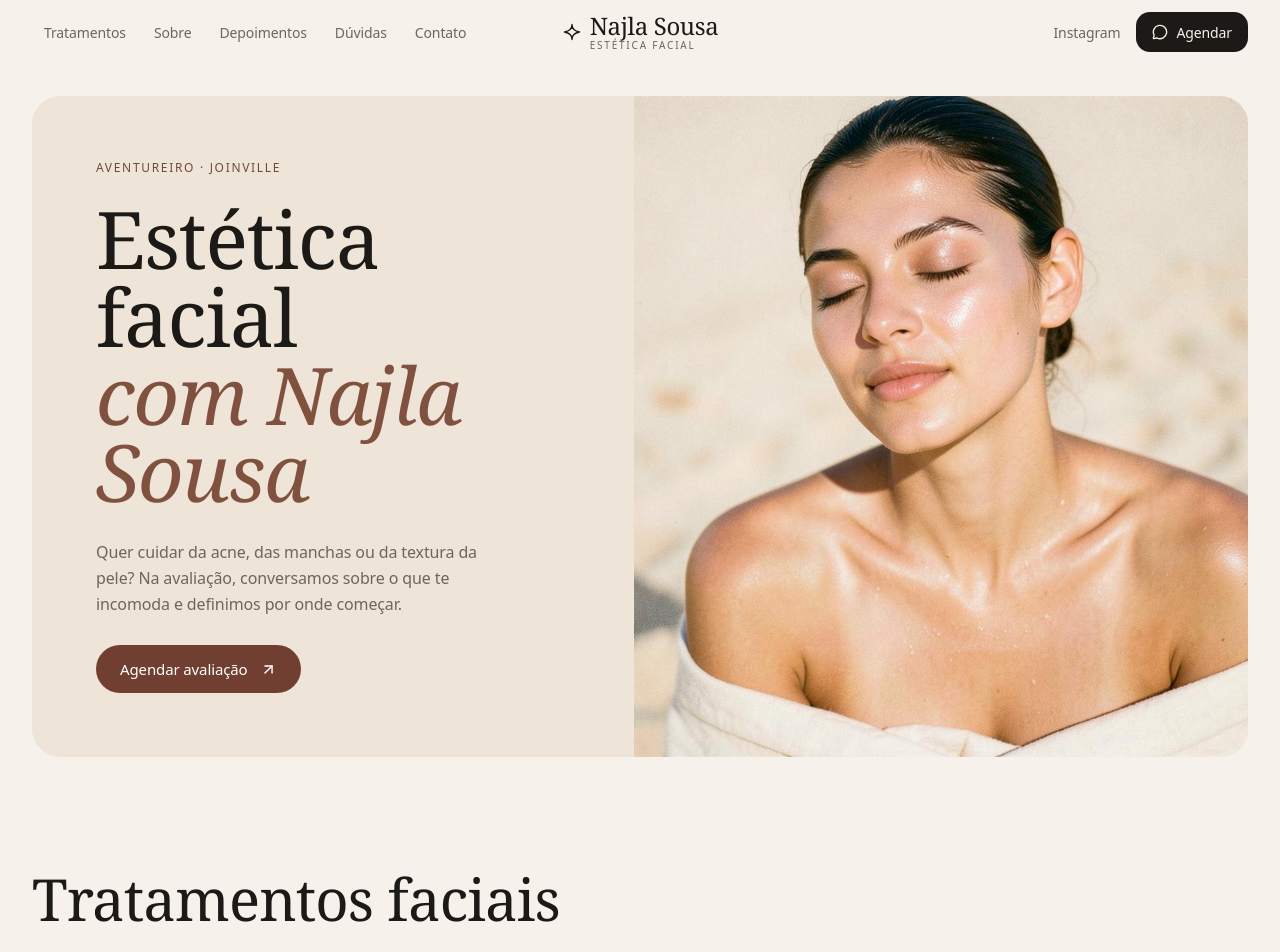
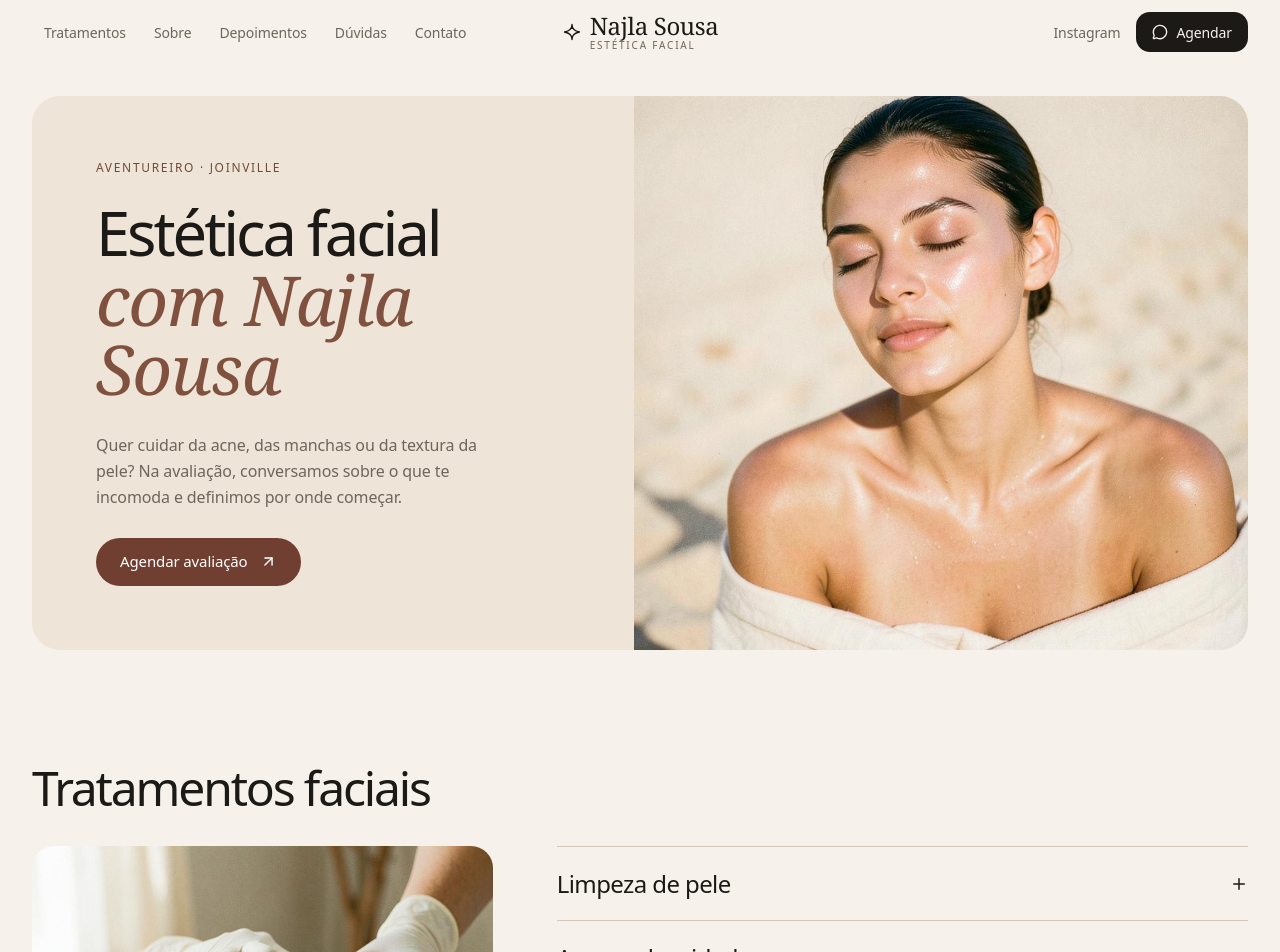
Before and after one commit to lobatex-luc/najlasousa, a React (Vite) app: page / in a window 1280 px wide. Shown: the top 952 px of the page. Built offline with nearby package versions, Linux system fonts and the light colour scheme.

Commit message:
Refina a tipografia dos títulos e dos tratamentos

```diff
--- a/src/app/pages/Home.tsx
+++ b/src/app/pages/Home.tsx
@@ -16,7 +16,7 @@ const questions = [
   ['Quem pode agendar?', 'Atendo adultos e adolescentes. Se precisar de alguma adaptação para a visita, pode combinar comigo pelo WhatsApp.'],
   ['Como consultar horários e valores?', 'Envie uma mensagem pelo WhatsApp com o cuidado que procura. Por lá, você pode consultar a agenda e tirar dúvidas antes da visita.'],
 ]
-const heading = 'font-display text-[42px] leading-[1.02] sm:text-[58px]'
+const heading = 'font-sans text-[34px] font-medium leading-[1.1] tracking-[-0.045em] sm:text-[48px]'
 const button = 'inline-flex min-h-12 items-center justify-center gap-3 rounded-full bg-[#713f31] px-6 font-medium text-white transition-colors hover:bg-[#513024]'
 export function Home() {
   return <>
@@ -25,7 +25,7 @@ export function Home() {
         <div className="grid overflow-hidden rounded-[28px] bg-[#eee4d7] md:grid-cols-[1fr_1.02fr]">
           <div className="flex flex-col items-start justify-center p-7 sm:p-12 lg:p-16">
             <p className="mb-6 text-xs font-medium tracking-[0.14em] uppercase text-[#704b3c]">Aventureiro · Joinville</p>
-            <h1 className="font-display text-[clamp(52px,6.2vw,88px)] leading-[0.98]">Estética facial<br/><em className="text-[#81513f]">com Najla Sousa</em></h1>
+            <h1 className="font-sans text-[clamp(40px,4.8vw,72px)] font-medium leading-[1.05] tracking-[-0.05em]">Estética facial<br/><em className="font-display text-[1.12em] text-[#81513f]">com Najla Sousa</em></h1>
             <p className="my-7 max-w-sm text-base leading-relaxed text-muted">Quer cuidar da acne, das manchas ou da textura da pele? Na avaliação, conversamos sobre o que te incomoda e definimos por onde começar.</p>
             <a href={whatsappLink()} className={button}>Agendar avaliação <ArrowUpRight size={17}/></a>
           </div>
@@ -40,7 +40,7 @@ export function Home() {
           <img src={imagePath('tratamento')} alt="Aplicação de máscara facial com pincel" loading="lazy" className="h-60 w-full rounded-[22px] object-cover md:h-full md:max-h-[520px]"/>
           <div className="border-t border-line-strong">{services.map(([title, body]) =>
             <details key={title} className="group border-b border-line-strong py-1">
-              <summary className="flex cursor-pointer list-none items-center justify-between gap-4 py-4 font-display text-[28px]">{title}<Plus aria-hidden size={18} className="shrink-0 transition-transform group-open:rotate-45"/></summary>
+              <summary className="flex cursor-pointer list-none items-center justify-between gap-4 py-4 font-sans text-xl font-medium leading-snug tracking-[-0.025em] sm:text-2xl">{title}<Plus aria-hidden size={18} className="shrink-0 transition-transform group-open:rotate-45"/></summary>
               <p className="max-w-lg pb-4 leading-relaxed text-muted">{body}</p>
             </details>)}</div>
         </div>
```
